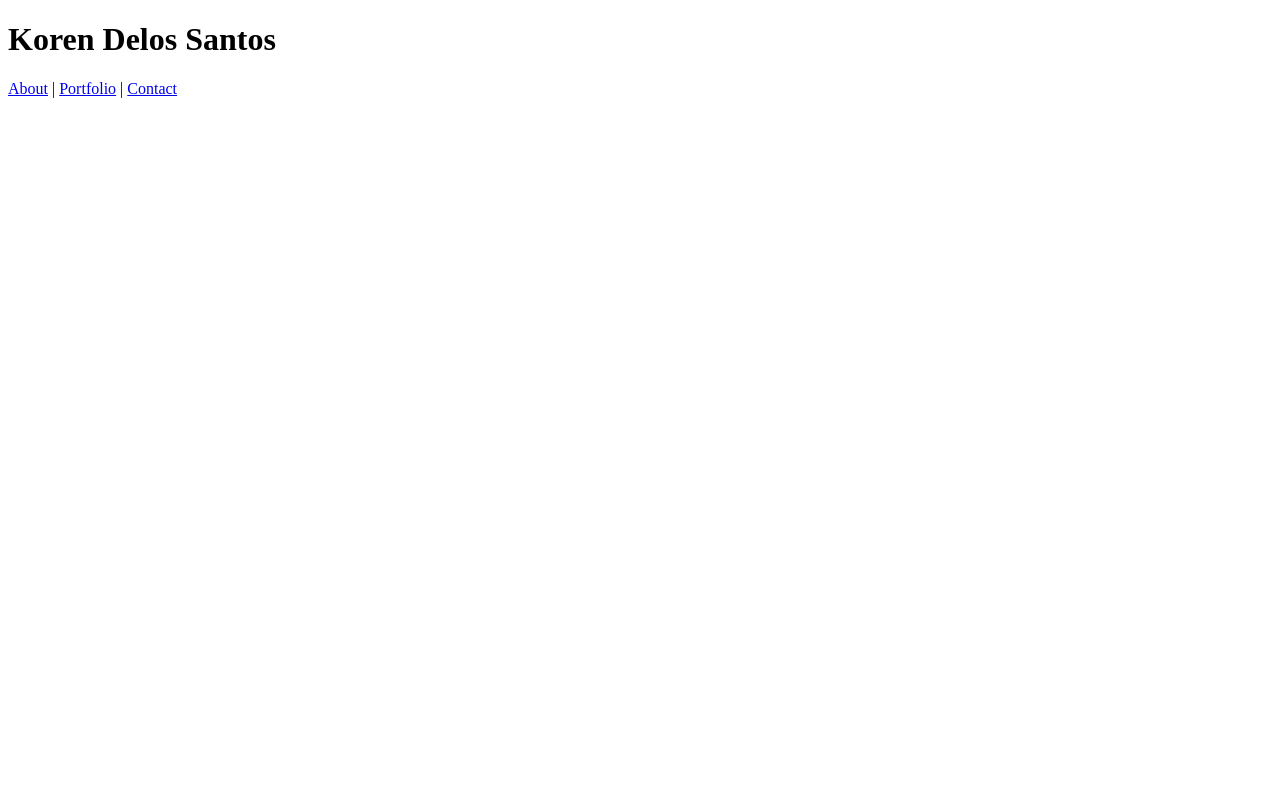
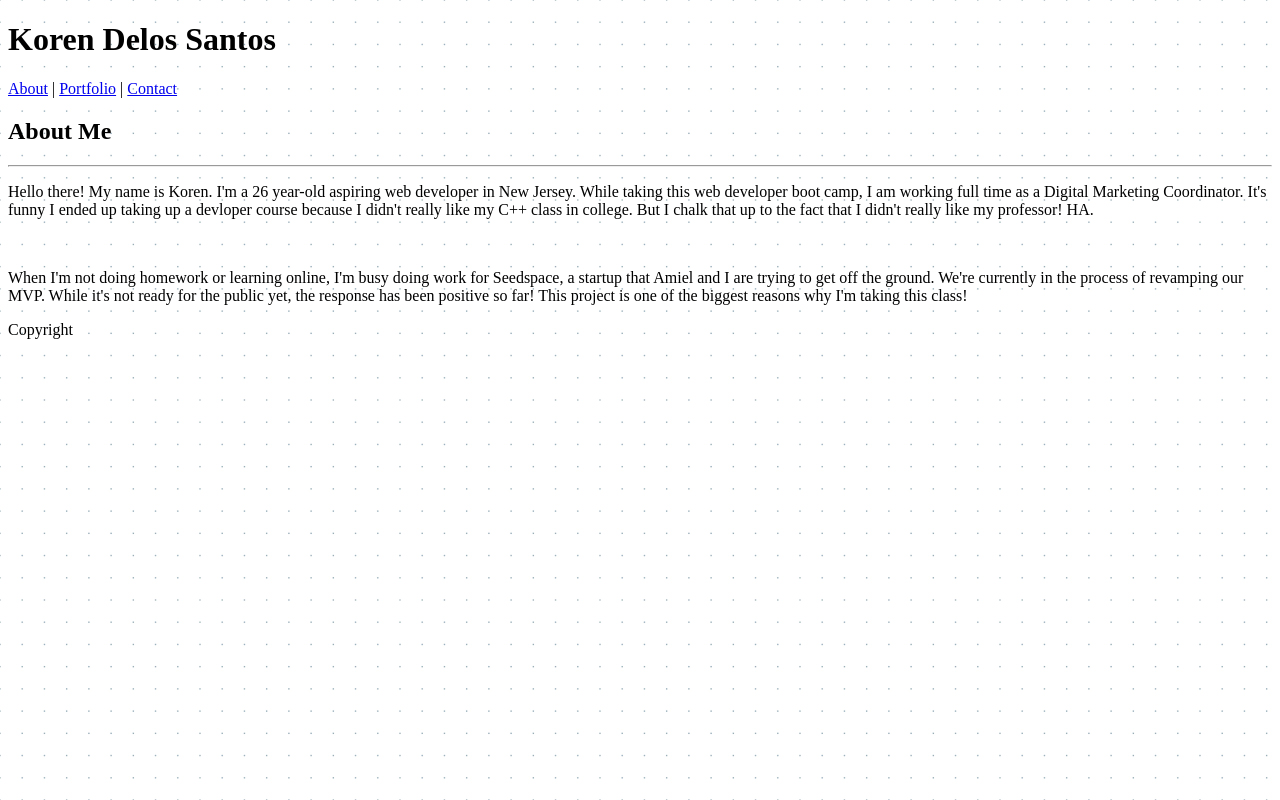
Before and after one commit to korends/literate-succotash, a plain HTML site: page index.html in a window 1280 px wide. Drawn offline with Linux system fonts and the light colour scheme.

Commit message:
finished html file for index/about me page

```diff
--- a/index.html
+++ b/index.html
@@ -1,8 +1,9 @@
 <!DOCTYPE html>
 <html lang="en">
+
 <head>
     <meta charset="UTF-8">
-
+    <meta name="viewport" content="width=device-width, initial-scale=1">
     <!-- stylesheet -->
     <link rel="stylesheet" type="text/css" href="assets/css/style.css">
 
@@ -13,7 +14,8 @@
 </head>
 
 <body>
-    <!-- Header - Your Name -->
+    <!-- THIS IS THE HEADER -->
+    <!-- Your Name -->
     <h1>Koren Delos Santos</h1>
 
     <!-- Navigation Bar -->
@@ -22,5 +24,34 @@
         <a href="portfolio.html">Portfolio</a> |
         <a href="contact.html">Contact</a>
     </nav>
-</body>
+
+    <!-- THIS IS THE MAIN BODY -->
+
+    <!-- Main background image -->
+    <body background="assets/images/dot-grid.png">
+
+        <!-- Wrapper for main body -->
+        <div class="AboutMe">
+            <h2>About Me</h2>
+            <hr>
+            <p>
+                Hello there! My name is Koren. I'm a 26 year-old aspiring web developer in New Jersey. While taking this
+                web developer boot camp, I am working full time as a Digital Marketing Coordinator. It's funny I ended
+                up taking up a devloper course because I didn't really like my C++ class in college. But I chalk that up
+                to the fact that I didn't really like my professor! HA.
+            </p>
+            <br>
+            <p>
+                When I'm not doing homework or learning online, I'm busy doing work for Seedspace, a startup that Amiel
+                and I are trying to get off the ground. We're currently in the process of revamping our MVP. While it's
+                not ready for the public yet, the response has been positive so far! This project is one of the biggest
+                reasons why I'm taking this class!
+            </p>
+        </div>
+
+        <footer>
+            <p>Copyright</p>
+        </footer>
+    </body>
+
 </html>
```
